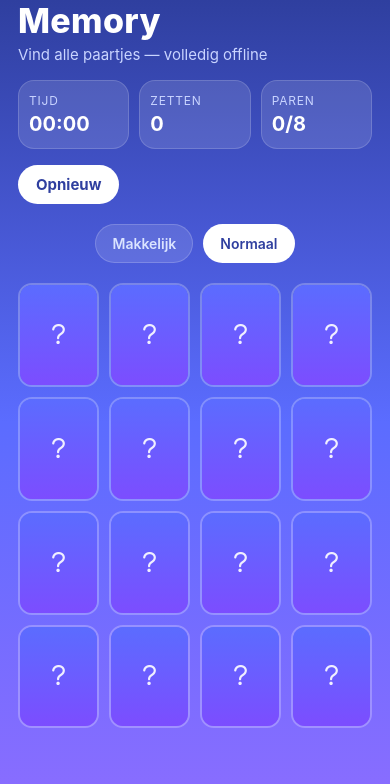
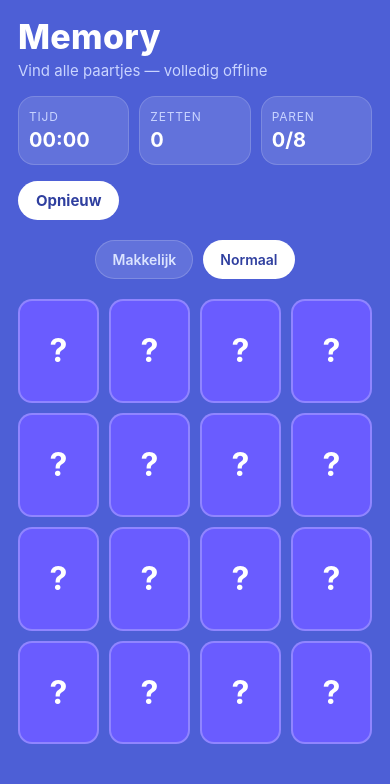
Before and after one commit to jeroenoosterveld/GIT-Project, a React Native app in the folder memory-game/: screen / in a window 390 px wide. Shown: the top 784 px of the page. Built offline with nearby package versions, Linux system fonts and the light colour scheme.

Commit message:
Fix iOS Safari white screen: simplify web build and clear SW cache
Use web-specific layout without SafeAreaView/LinearGradient, simpler
card flip on web, View-based win overlay, and service worker cleanup.

Co-authored-by: Jeroen <jeroenoosterveld@users.noreply.github.com>

```diff
--- a/memory-game/App.tsx
+++ b/memory-game/App.tsx
@@ -1,12 +1,13 @@
 import { StatusBar } from 'expo-status-bar';
-import { LinearGradient } from 'expo-linear-gradient';
-import { ScrollView, StyleSheet } from 'react-native';
+import { Platform, ScrollView, StyleSheet, View } from 'react-native';
 import { SafeAreaProvider, SafeAreaView } from 'react-native-safe-area-context';
 
 import { DifficultyPicker, GameBoard } from './src/components/GameBoard';
 import { GameHeader } from './src/components/GameHeader';
 import { WinOverlay } from './src/components/WinOverlay';
 import { useMemoryGame } from './src/hooks/useMemoryGame';
+
+const isWeb = Platform.OS === 'web';
 
 export default function App() {
   const {
@@ -23,10 +24,8 @@ export default function App() {
     resetGame,
   } = useMemoryGame();
 
-  return (
-    <SafeAreaProvider>
-      <LinearGradient colors={['#2f3f9f', '#5b6cff', '#8f6dff']} style={styles.gradient}>
-        <SafeAreaView style={styles.safeArea}>
+  const content = (
+    <>
       <StatusBar style="light" />
       <ScrollView
         contentContainerStyle={styles.content}
@@ -58,15 +57,43 @@ export default function App() {
         seconds={stats.seconds}
         onPlayAgain={() => resetGame()}
       />
-        </SafeAreaView>
-      </LinearGradient>
+    </>
+  );
+
+  if (isWeb) {
+    return (
+      <View style={styles.webRoot}>
+        <View style={styles.webInner}>{content}</View>
+      </View>
+    );
+  }
+
+  return (
+    <SafeAreaProvider>
+      <View style={styles.nativeRoot}>
+        <SafeAreaView style={styles.safeArea}>{content}</SafeAreaView>
+      </View>
     </SafeAreaProvider>
   );
 }
 
 const styles = StyleSheet.create({
-  gradient: {
+  webRoot: {
     flex: 1,
+    backgroundColor: '#4d5fd6',
+    minHeight: '100vh' as unknown as number,
+    paddingTop: 16,
+    paddingBottom: 16,
+  },
+  webInner: {
+    flex: 1,
+    maxWidth: 520,
+    width: '100%',
+    alignSelf: 'center',
+  },
+  nativeRoot: {
+    flex: 1,
+    backgroundColor: '#5b6cff',
   },
   safeArea: {
     flex: 1,
--- a/memory-game/src/components/MemoryCard.tsx
+++ b/memory-game/src/components/MemoryCard.tsx
@@ -5,8 +5,10 @@ import {
   Animated,
   Image,
   ImageSourcePropType,
+  Platform,
   Pressable,
   StyleSheet,
+  Text,
   View,
 } from 'react-native';
 
@@ -18,6 +20,8 @@ type MemoryCardProps = {
   disabled: boolean;
 };
 
+const isWeb = Platform.OS === 'web';
+
 export function MemoryCard({
   image,
   isFlipped,
@@ -25,16 +29,39 @@ export function MemoryCard({
   onPress,
   disabled,
 }: MemoryCardProps) {
-  const flipAnim = useRef(new Animated.Value(isFlipped || isMatched ? 1 : 0)).current;
+  const showFront = isFlipped || isMatched;
+  const flipAnim = useRef(new Animated.Value(showFront ? 1 : 0)).current;
 
   useEffect(() => {
+    if (isWeb) {
+      return;
+    }
+
     Animated.spring(flipAnim, {
-      toValue: isFlipped || isMatched ? 1 : 0,
+      toValue: showFront ? 1 : 0,
       friction: 8,
       tension: 80,
       useNativeDriver: true,
     }).start();
-  }, [flipAnim, isFlipped, isMatched]);
+  }, [flipAnim, showFront]);
+
+  if (isWeb) {
+    return (
+      <Pressable
+        onPress={onPress}
+        disabled={disabled || showFront}
+        style={({ pressed }) => [styles.pressable, pressed && styles.pressed]}
+      >
+        <View style={[styles.cardFace, styles.webCard, showFront ? styles.cardFront : styles.cardBackSolid]}>
+          {showFront ? (
+            <Image source={image} style={styles.image} resizeMode="contain" />
+          ) : (
+            <Text style={styles.webHelp}>?</Text>
+          )}
+        </View>
+      </Pressable>
+    );
+  }
 
   const frontRotation = flipAnim.interpolate({
     inputRange: [0, 1],
@@ -49,7 +76,7 @@ export function MemoryCard({
   return (
     <Pressable
       onPress={onPress}
-      disabled={disabled || isFlipped || isMatched}
+      disabled={disabled || showFront}
       style={({ pressed }) => [styles.pressable, pressed && styles.pressed]}
     >
       <View style={styles.cardContainer}>
@@ -100,10 +127,19 @@ const styles = StyleSheet.create({
     borderWidth: 2,
     borderColor: 'rgba(255,255,255,0.25)',
   },
+  webCard: {
+    position: 'relative',
+    flex: 1,
+    alignItems: 'center',
+    justifyContent: 'center',
+  },
   cardBack: {
     flex: 1,
     alignItems: 'center',
     justifyContent: 'center',
+  },
+  cardBackSolid: {
+    backgroundColor: '#6a5cff',
   },
   cardFront: {
     backgroundColor: '#ffffff',
@@ -119,4 +155,9 @@ const styles = StyleSheet.create({
     width: '78%',
     height: '78%',
   },
+  webHelp: {
+    color: '#ffffff',
+    fontSize: 32,
+    fontWeight: '700',
+  },
 });
--- a/memory-game/src/components/WinOverlay.tsx
+++ b/memory-game/src/components/WinOverlay.tsx
@@ -1,4 +1,4 @@
-import { Modal, Pressable, StyleSheet, Text, View } from 'react-native';
+import { Modal, Platform, Pressable, StyleSheet, Text, View } from 'react-native';
 
 type WinOverlayProps = {
   visible: boolean;
@@ -15,10 +15,8 @@ function formatTime(totalSeconds: number) {
   return `${minutes}:${seconds}`;
 }
 
-export function WinOverlay({ visible, moves, seconds, onPlayAgain }: WinOverlayProps) {
+function WinCard({ moves, seconds, onPlayAgain }: Omit<WinOverlayProps, 'visible'>) {
   return (
-    <Modal visible={visible} transparent animationType="fade">
-      <View style={styles.backdrop}>
     <View style={styles.card}>
       <Text style={styles.emoji}>🎉</Text>
       <Text style={styles.title}>Gefeliciteerd!</Text>
@@ -36,6 +34,26 @@ export function WinOverlay({ visible, moves, seconds, onPlayAgain }: WinOverlayP
         <Text style={styles.buttonText}>Nog een keer</Text>
       </Pressable>
     </View>
+  );
+}
+
+export function WinOverlay({ visible, moves, seconds, onPlayAgain }: WinOverlayProps) {
+  if (!visible) {
+    return null;
+  }
+
+  if (Platform.OS === 'web') {
+    return (
+      <View style={styles.webBackdrop}>
+        <WinCard moves={moves} seconds={seconds} onPlayAgain={onPlayAgain} />
+      </View>
+    );
+  }
+
+  return (
+    <Modal visible transparent animationType="fade">
+      <View style={styles.backdrop}>
+        <WinCard moves={moves} seconds={seconds} onPlayAgain={onPlayAgain} />
       </View>
     </Modal>
   );
@@ -48,6 +66,14 @@ const styles = StyleSheet.create({
     alignItems: 'center',
     justifyContent: 'center',
     padding: 24,
+  },
+  webBackdrop: {
+    ...StyleSheet.absoluteFill,
+    backgroundColor: 'rgba(15, 23, 66, 0.72)',
+    alignItems: 'center',
+    justifyContent: 'center',
+    padding: 24,
+    zIndex: 10,
   },
   card: {
     width: '100%',
```
Also changed, not shown: memory-game/public/service-worker.js (+2 -35 lines), memory-game/scripts/inject-pwa.js (+19 -11 lines). Lines whose indentation alone changed are shown as unchanged.
